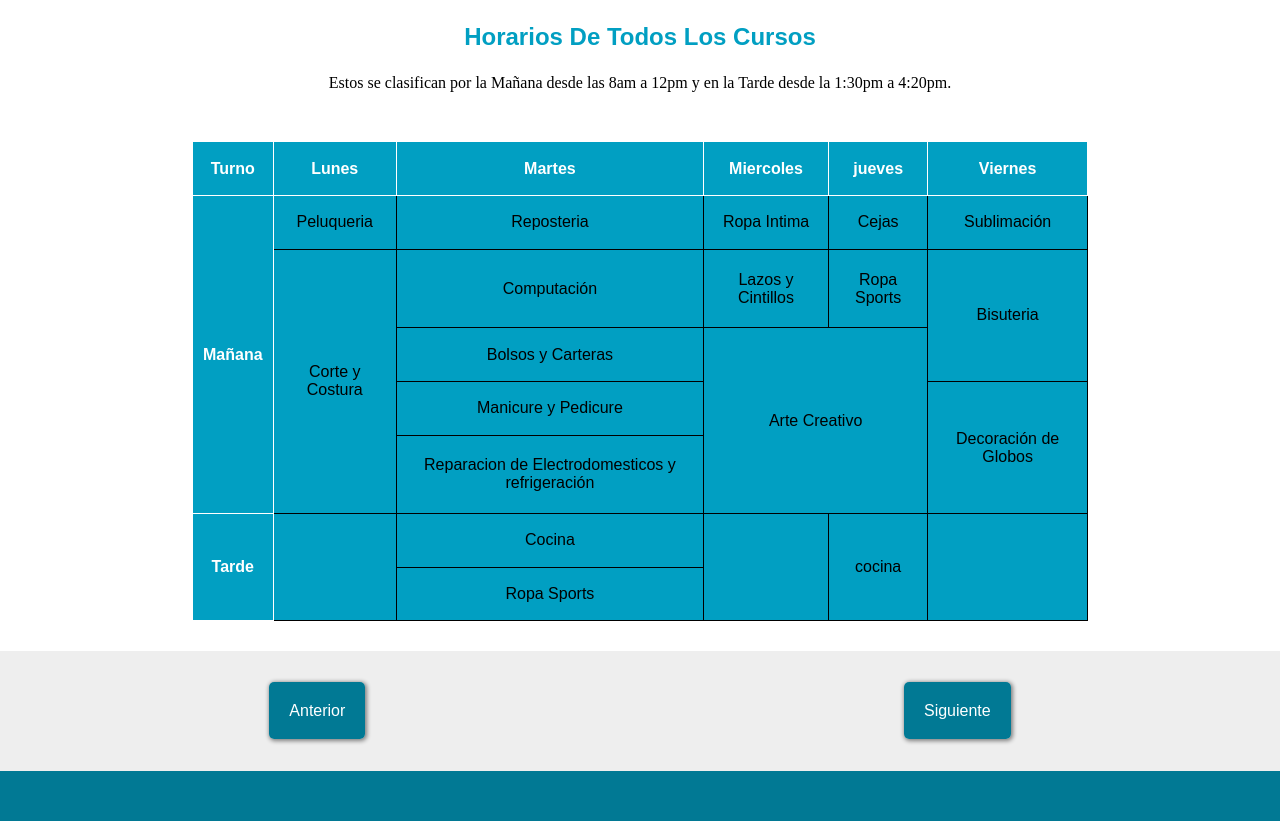
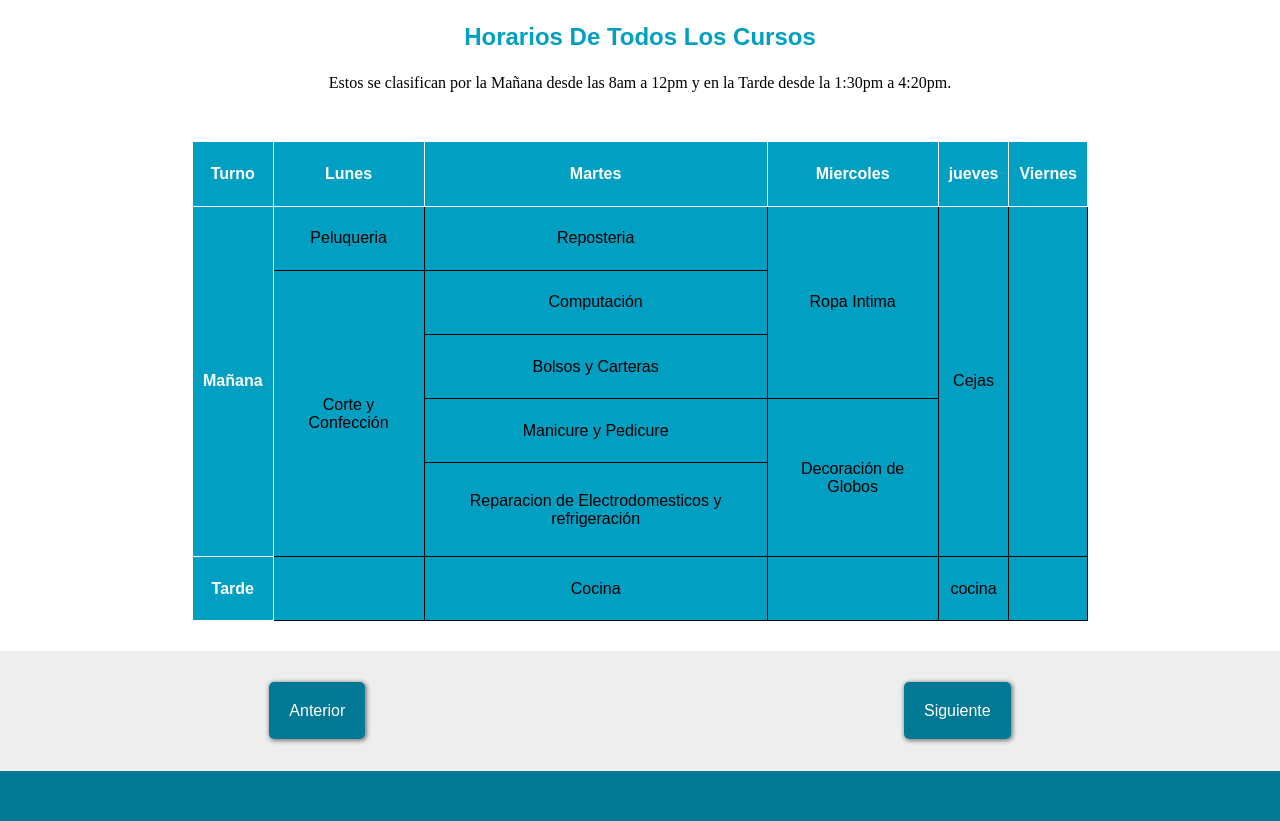
Before and after one commit to ocando19/ocando19.github.io, a plain HTML site: page Horarios/index.html in a window 1280 px wide. Shown: the part 501-1322 px from the top of the page. Drawn offline with Linux system fonts and the light colour scheme.

Commit message:
initial commit

```diff
--- a/Horarios/index.html
+++ b/Horarios/index.html
@@ -88,21 +88,16 @@
                     <th rowspan="5">Mañana</th>
                     <td>Peluqueria</td>
                     <td>Reposteria</td>
-                    <td>Ropa Intima</td>
-                    <td>Cejas</td>
-                    <td>Sublimación</td>
+                    <td rowspan="3">Ropa Intima</td>
+                    <td rowspan="5">Cejas</td>
+                    <td rowspan="5"></td>
                 </tr>
                 <tr>
-                    <td rowspan="4">Corte y Costura</td>
+                    <td rowspan="4">Corte y Confección</td>
                     <td>Computación</td>
-                    <td>Lazos y Cintillos</td>
-                    <td>Ropa Sports</td>
-                    <td rowspan="2">Bisuteria</td>
                 </tr>
                 <tr>
                     <td>Bolsos y Carteras</td>
-                    <td colspan="2" rowspan="3">Arte Creativo</td>
-
                 </tr>
                 <tr>
                     <td>Manicure y Pedicure</td>
@@ -110,21 +105,17 @@
                 </tr>
                 <tr>
                     <td>Reparacion de Electrodomesticos y refrigeración</td>
-
                 </tr>
                 <tr>
-                    <th rowspan="2">Tarde</th>
-                    <td rowspan="2"></td>
+                    <th>Tarde</th>
+                    <td></td>
                     <td>Cocina</td>
-                    <td rowspan="2"></td>
-                    <td rowspan="2">cocina</td>
-                </tr>
-                <tr>
-                    <td>Ropa Sports</td>
+                    <td></td>
+                    <td>cocina</td>
                 </tr>
             </table>
 
-            <!--Tabla responsivi-->
+            <!--Tabla responsive-->
 
 
             <table class="tabla_2">
@@ -143,7 +134,7 @@
                     <td>Reposteria</td>
                 </tr>
                 <tr>
-                    <td rowspan="4">Corte y Costura</td>
+                    <td rowspan="4">Corte y Confección</td>
                     <td>Computación</td>
                 </tr>
                 <tr>
@@ -164,20 +155,7 @@
                     <td>Cejas</td>
                 </tr>
                 <tr>
-                    <td>Lazos y Cintillos</td>
-                    <td>Ropa Sports</td>
-                </tr>
-                <tr>
-                    <td colspan="2">Arte Creativo</td>
-                </tr>
-                <tr>
                     <th colspan="2">Viernes</th>
-                </tr>
-                <tr>
-                    <td colspan="2">Sublimación</td>
-                </tr>
-                <tr>
-                    <td colspan="2">Bisuteria</td>
                 </tr>
                 <tr>
                     <td colspan="2">Decoración de Globos</td>
@@ -190,12 +168,10 @@
                     <th>Martes</th>
                 </tr>
                 <tr>
-                    <td rowspan="2"></td>
+                    <td></td>
                     <td>Cocina</td>
                 </tr>
-                <tr>
-                    <td>Ropa Sports</td>
-                </tr>
+
                 <tr>
                     <th>Miercoles</th>
                     <th>jueves</th>
```
Also changed, not shown: Servicios/index.html (+0 -55 lines).
